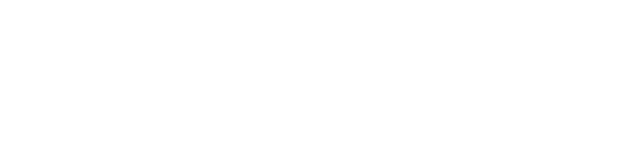
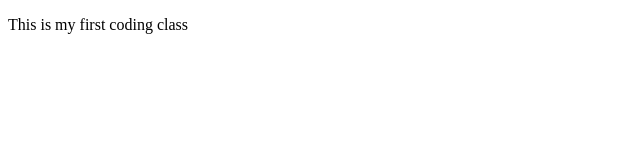
Before and after one commit to kiprotich267/Git_Github, a plain HTML site: page index.html in a window 1280 px wide. Shown: the whole page, without its empty margins (0-640 px from the left). Drawn offline with Linux system fonts and the light colour scheme.

Commit message:
modified my index.html file

```diff
--- a/index.html
+++ b/index.html
@@ -6,6 +6,6 @@
     <title>git and github</title>
 </head>
 <body>
-
+ <p>This is my first coding class</p>
 </body>
 </html>
```
